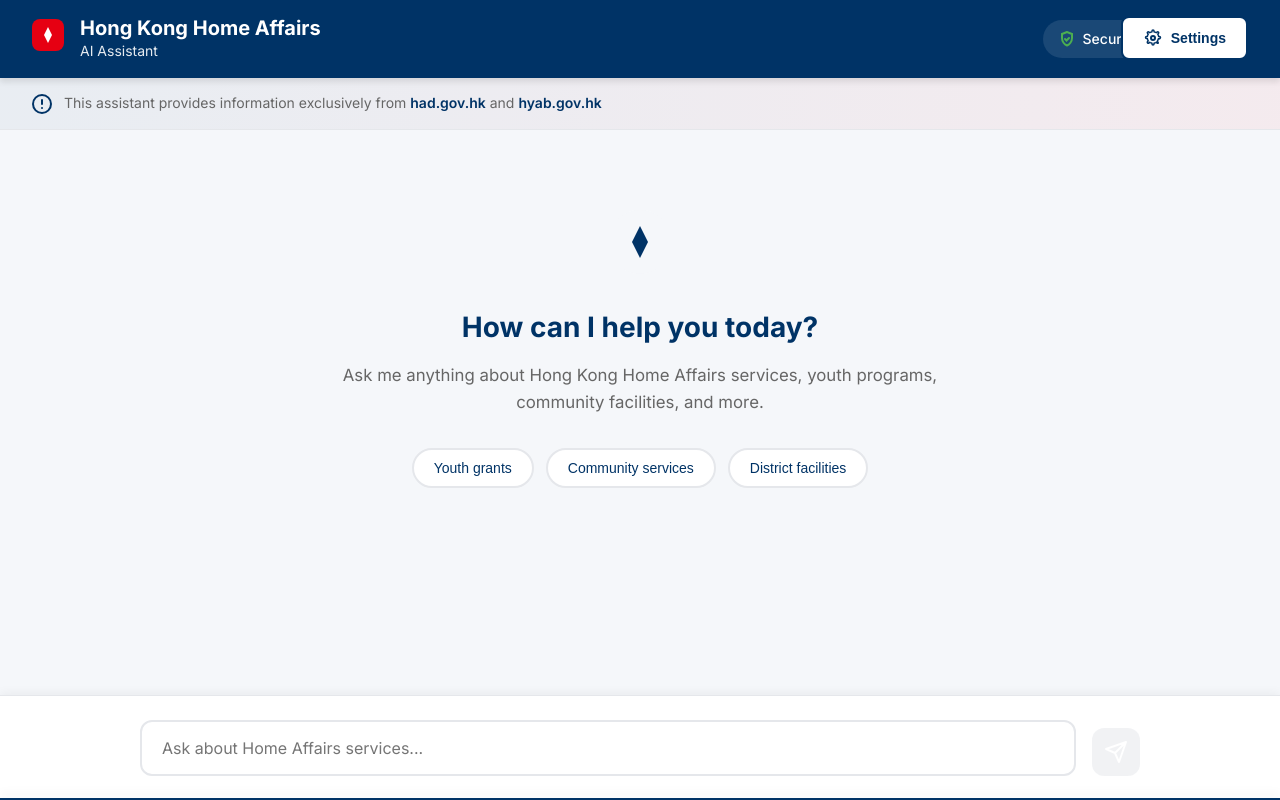
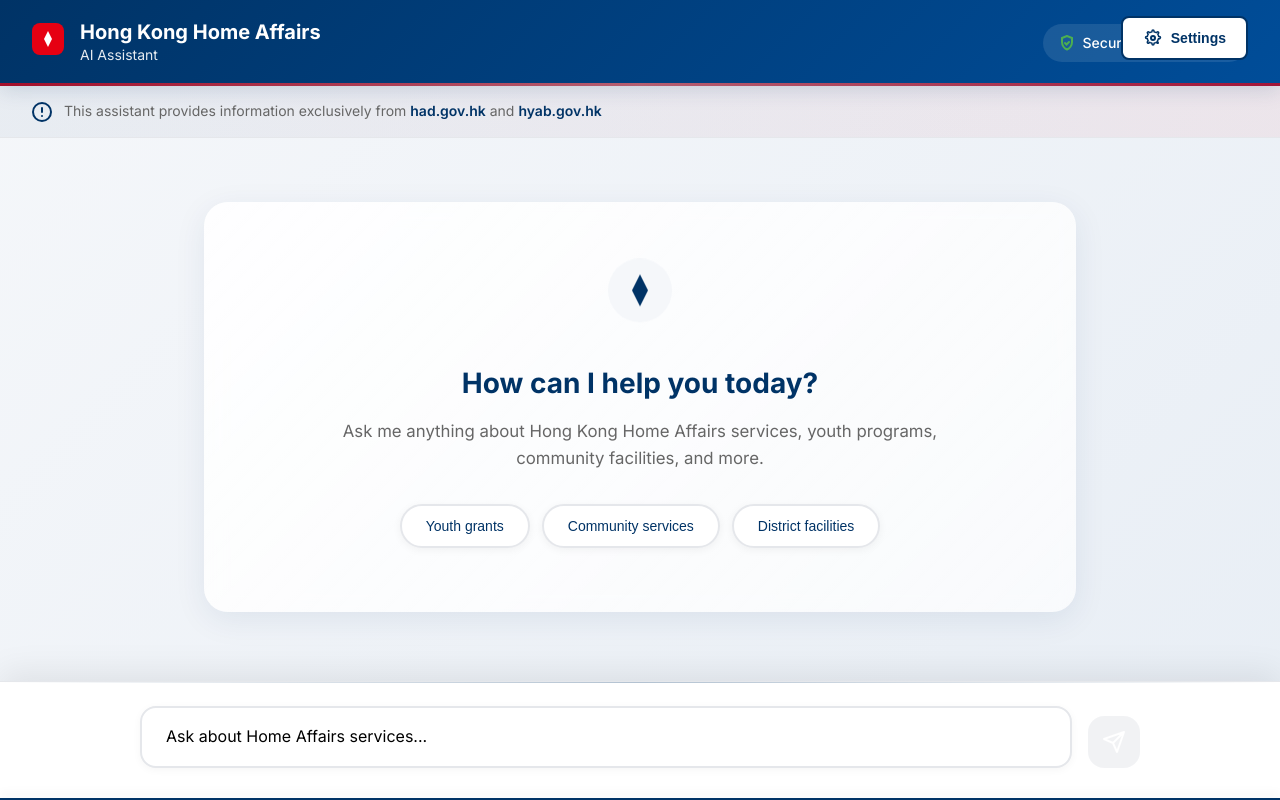
Before and after one commit to albertusjuan/home-affairs-demo, a website: page index.html in a window 1280 px wide. Drawn offline with nearby package versions, Linux system fonts and the light colour scheme; no server answers.

Commit message:
feat: major UI enhancements for premium look and feel
VISUAL ENHANCEMENTS:
- Gradient background for body
- Animated header with shimmer effect
- Floating icon animation on welcome screen
- Glassmorphism effect on welcome card
- Shine animation on user messages
- Ripple effect on buttons
- Smooth cubic-bezier transitions
- Enhanced shadows and depth
- Better input focus states
- Gradient border on input area

INTERACTION IMPROVEMENTS:
- Hover lift effects on messages
- Button press feedback
- Shimmer effect on suggestion chips
- Smoother animations throughout
- Better visual hierarchy
- Enhanced typography

POLISH:
- Antialiased fonts
- Backdrop blur effects
- Larger touch targets (52px buttons)
- Better spacing and padding
- Professional color transitions

```diff
--- a/styles.css
+++ b/styles.css
@@ -21,10 +21,12 @@
 
 body {
     font-family: 'Inter', -apple-system, BlinkMacSystemFont, 'Segoe UI', sans-serif;
-    background: var(--bg-light);
+    background: linear-gradient(135deg, #f5f7fa 0%, #e8eef5 100%);
     color: var(--text-primary);
     line-height: 1.6;
     overflow: hidden;
+    -webkit-font-smoothing: antialiased;
+    -moz-osx-font-smoothing: grayscale;
 }
 
 .app-container {
@@ -36,11 +38,32 @@ body {
 
 /* Header */
 .app-header {
-    background: var(--primary-navy);
+    background: linear-gradient(135deg, var(--primary-navy) 0%, #004d99 100%);
     color: white;
-    padding: 1rem 2rem;
-    box-shadow: var(--shadow-md);
+    padding: 1.25rem 2rem;
+    box-shadow: 0 4px 20px rgba(0, 51, 102, 0.15);
     z-index: 100;
+    position: relative;
+}
+
+.app-header::after {
+    content: '';
+    position: absolute;
+    bottom: 0;
+    left: 0;
+    right: 0;
+    height: 3px;
+    background: linear-gradient(90deg, var(--accent-red) 0%, #ff6b6b 50%, var(--accent-red) 100%);
+    animation: shimmer 3s infinite;
+}
+
+@keyframes shimmer {
+    0%, 100% {
+        opacity: 0.5;
+    }
+    50% {
+        opacity: 1;
+    }
 }
 
 .header-content {
@@ -207,12 +230,27 @@ body {
 /* Welcome Message */
 .welcome-message {
     text-align: center;
-    padding: 3rem 2rem;
-    animation: fadeIn 0.5s ease;
+    padding: 4rem 2rem;
+    animation: fadeIn 0.6s ease;
+    background: linear-gradient(135deg, rgba(255, 255, 255, 0.9) 0%, rgba(255, 255, 255, 0.7) 100%);
+    border-radius: 24px;
+    margin: 2rem;
+    box-shadow: 0 8px 32px rgba(0, 51, 102, 0.08);
+    backdrop-filter: blur(10px);
 }
 
 .welcome-icon {
     margin-bottom: 1.5rem;
+    animation: floatIcon 3s ease-in-out infinite;
+}
+
+@keyframes floatIcon {
+    0%, 100% {
+        transform: translateY(0px);
+    }
+    50% {
+        transform: translateY(-10px);
+    }
 }
 
 .welcome-message h3 {
@@ -241,25 +279,46 @@ body {
 .suggestion-chip {
     background: white;
     border: 2px solid var(--border-color);
-    padding: 0.625rem 1.25rem;
-    border-radius: 20px;
+    padding: 0.75rem 1.5rem;
+    border-radius: 24px;
     font-size: 0.875rem;
     font-weight: 500;
     color: var(--primary-navy);
     cursor: pointer;
-    transition: all 0.3s ease;
+    transition: all 0.3s cubic-bezier(0.4, 0, 0.2, 1);
+    box-shadow: 0 2px 8px rgba(0, 0, 0, 0.05);
+    position: relative;
+    overflow: hidden;
+}
+
+.suggestion-chip::before {
+    content: '';
+    position: absolute;
+    top: 0;
+    left: -100%;
+    width: 100%;
+    height: 100%;
+    background: linear-gradient(90deg, transparent, rgba(0, 51, 102, 0.1), transparent);
+    transition: left 0.5s;
+}
+
+.suggestion-chip:hover::before {
+    left: 100%;
 }
 
 .suggestion-chip:hover {
     border-color: var(--primary-navy);
-    background: rgba(0, 51, 102, 0.05);
-    transform: translateY(-2px);
+    background: linear-gradient(135deg, rgba(0, 51, 102, 0.05) 0%, rgba(0, 51, 102, 0.1) 100%);
+    transform: translateY(-3px);
+    box-shadow: 0 8px 20px rgba(0, 51, 102, 0.15);
 }
 
 /* Chat Messages */
 .message {
     margin-bottom: 1.5rem;
-    animation: slideUp 0.3s ease;
+    animation: slideUp 0.4s cubic-bezier(0.4, 0, 0.2, 1);
+    opacity: 0;
+    animation-fill-mode: forwards;
 }
 
 .message-user {
@@ -274,29 +333,54 @@ body {
 
 .message-content {
     max-width: 75%;
-    padding: 1rem 1.25rem;
-    border-radius: 12px;
-    line-height: 1.6;
+    padding: 1.25rem 1.5rem;
+    border-radius: 16px;
+    line-height: 1.7;
+    position: relative;
 }
 
 .message-user .message-content {
     background: linear-gradient(135deg, var(--primary-navy) 0%, #004d99 100%);
     color: white;
-    border-bottom-right-radius: 4px;
-    box-shadow: 0 2px 8px rgba(0, 51, 102, 0.15);
+    border-bottom-right-radius: 6px;
+    box-shadow: 0 4px 16px rgba(0, 51, 102, 0.2);
+    position: relative;
+    overflow: hidden;
+}
+
+.message-user .message-content::before {
+    content: '';
+    position: absolute;
+    top: 0;
+    left: 0;
+    right: 0;
+    height: 2px;
+    background: linear-gradient(90deg, transparent, rgba(255, 255, 255, 0.3), transparent);
+    animation: messageShine 2s ease-in-out infinite;
+}
+
+@keyframes messageShine {
+    0%, 100% {
+        transform: translateX(-100%);
+    }
+    50% {
+        transform: translateX(100%);
+    }
 }
 
 .message-assistant .message-content {
     background: white;
     color: var(--text-primary);
-    border: 1px solid var(--border-color);
-    border-bottom-left-radius: 4px;
-    box-shadow: 0 2px 12px rgba(0, 0, 0, 0.08);
-    transition: box-shadow 0.3s ease;
+    border: 1px solid rgba(0, 51, 102, 0.08);
+    border-bottom-left-radius: 6px;
+    box-shadow: 0 4px 20px rgba(0, 0, 0, 0.08);
+    transition: all 0.3s cubic-bezier(0.4, 0, 0.2, 1);
 }
 
 .message-assistant .message-content:hover {
-    box-shadow: 0 4px 16px rgba(0, 0, 0, 0.12);
+    box-shadow: 0 8px 32px rgba(0, 0, 0, 0.12);
+    transform: translateY(-2px);
+    border-color: rgba(0, 51, 102, 0.15);
 }
 
 .message-content p {
@@ -487,10 +571,22 @@ body {
 
 /* Input Area */
 .input-area {
-    padding: 1.5rem 2rem;
+    padding: 1.5rem 2rem 2rem;
     background: white;
     border-top: 1px solid var(--border-color);
-    box-shadow: 0 -2px 10px rgba(0, 0, 0, 0.05);
+    box-shadow: 0 -8px 32px rgba(0, 0, 0, 0.08);
+    position: relative;
+}
+
+.input-area::before {
+    content: '';
+    position: absolute;
+    top: 0;
+    left: 0;
+    right: 0;
+    height: 1px;
+    background: linear-gradient(90deg, transparent, var(--primary-navy), transparent);
+    opacity: 0.3;
 }
 
 .input-container {
@@ -503,47 +599,76 @@ body {
 
 #messageInput {
     flex: 1;
-    padding: 0.875rem 1.25rem;
+    padding: 1rem 1.5rem;
     border: 2px solid var(--border-color);
-    border-radius: 12px;
+    border-radius: 16px;
     font-size: 1rem;
     font-family: inherit;
     resize: none;
     max-height: 150px;
-    transition: all 0.3s ease;
-    line-height: 1.5;
+    transition: all 0.3s cubic-bezier(0.4, 0, 0.2, 1);
+    line-height: 1.6;
+    background: white;
+    box-shadow: 0 2px 8px rgba(0, 0, 0, 0.04);
 }
 
 #messageInput:focus {
     outline: none;
     border-color: var(--primary-navy);
-    box-shadow: 0 0 0 3px rgba(0, 51, 102, 0.1);
+    box-shadow: 0 4px 20px rgba(0, 51, 102, 0.12);
+    background: white;
+    transform: translateY(-1px);
+}
+
+#messageInput::placeholder {
+    color: var(--text-light);
+    font-weight: 400;
 }
 
 .btn-send {
     background: linear-gradient(135deg, var(--accent-red) 0%, #c70010 100%);
     color: white;
     border: none;
-    width: 48px;
-    height: 48px;
-    border-radius: 12px;
+    width: 52px;
+    height: 52px;
+    border-radius: 16px;
     cursor: pointer;
-    transition: all 0.3s ease;
+    transition: all 0.3s cubic-bezier(0.4, 0, 0.2, 1);
     display: flex;
     align-items: center;
     justify-content: center;
     flex-shrink: 0;
-    box-shadow: 0 2px 8px rgba(230, 0, 18, 0.2);
+    box-shadow: 0 4px 16px rgba(230, 0, 18, 0.25);
+    position: relative;
+    overflow: hidden;
+}
+
+.btn-send::before {
+    content: '';
+    position: absolute;
+    top: 50%;
+    left: 50%;
+    width: 0;
+    height: 0;
+    border-radius: 50%;
+    background: rgba(255, 255, 255, 0.3);
+    transform: translate(-50%, -50%);
+    transition: width 0.6s, height 0.6s;
+}
+
+.btn-send:hover:not(:disabled)::before {
+    width: 300px;
+    height: 300px;
 }
 
 .btn-send:hover:not(:disabled) {
     background: linear-gradient(135deg, #c70010 0%, #a00010 100%);
-    transform: translateY(-2px);
-    box-shadow: 0 4px 12px rgba(230, 0, 18, 0.3);
+    transform: translateY(-3px) scale(1.05);
+    box-shadow: 0 8px 24px rgba(230, 0, 18, 0.35);
 }
 
 .btn-send:active:not(:disabled) {
-    transform: translateY(0);
+    transform: translateY(-1px) scale(1.02);
 }
 
 .btn-send:disabled {
```
